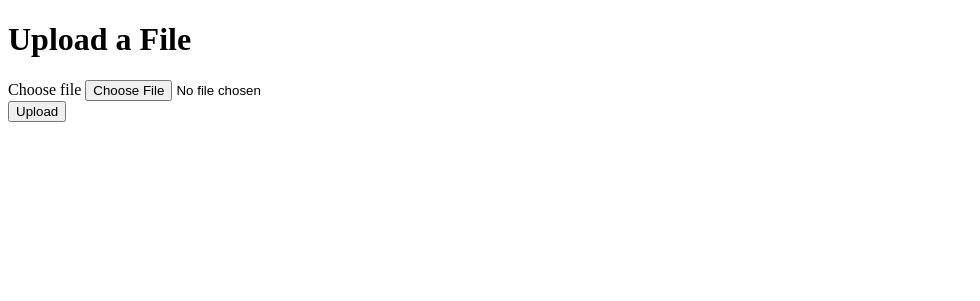
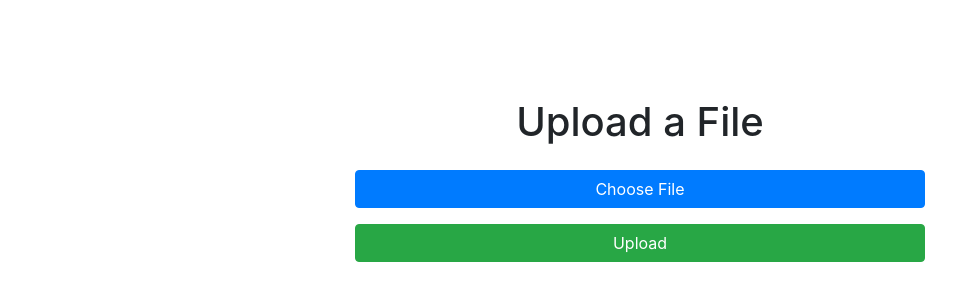
Before and after one commit to vimalhari/vimalhari, a Flask app: page / in a window 1280 px wide. Shown: the top 301 px of the page, without its empty margins (0-980 px from the left). Run offline with Flask 3, Linux system fonts and the light colour scheme; some libraries are stand-ins or nearby versions.

Commit message:
form templates

```diff
--- a/templates/upload.html
+++ b/templates/upload.html
@@ -4,17 +4,46 @@
     <meta charset="utf-8">
     <meta name="viewport" content="width=device-width, initial-scale=1, shrink-to-fit=no">
     <title>File Upload</title>
+    <link rel="stylesheet" href="https://maxcdn.bootstrapcdn.com/bootstrap/4.0.0/css/bootstrap.min.css">
+    <style>
+      body {
+        padding-top: 50px;
+      }
+      .container {
+        max-width: 600px;
+      }
+      .alert {
+        margin-top: 20px;
+      }
+    </style>
   </head>
   <body>
     <div class="container">
-      <h1 class="mt-5">Upload a File</h1>
-      <form method="post" action="/upload" enctype="multipart/form-data">
+      <h1 class="mt-5 text-center">Upload a File</h1>
+      {% with messages = get_flashed_messages() %}
+        {% if messages %}
+          <div class="alert alert-info" role="alert">
+            {{ messages[0] }}
+          </div>
+        {% endif %}
+      {% endwith %}
+      <form method="post" action="/upload" enctype="multipart/form-data" class="mt-4">
         <div class="form-group">
-          <label for="file">Choose file</label>
-          <input type="file" id="file" name="file" class="form-control-file">
+          <label for="file" class="btn btn-primary btn-block">Choose File</label>
+          <input type="file" id="file" name="file" class="form-control-file d-none">
         </div>
-        <button type="submit" class="btn btn-primary">Upload</button>
+        <button type="submit" class="btn btn-success btn-block">Upload</button>
       </form>
     </div>
+    <script src="https://code.jquery.com/jquery-3.2.1.slim.min.js"></script>
+    <script src="https://cdnjs.cloudflare.com/ajax/libs/popper.js/1.11.0/umd/popper.min.js"></script>
+    <script src="https://maxcdn.bootstrapcdn.com/bootstrap/4.0.0/js/bootstrap.min.js"></script>
+    <script>
+      document.querySelector('#file').addEventListener('change', function(){
+        let fileName = this.files[0].name;
+        let label = document.querySelector('label[for="file"]');
+        label.textContent = fileName;
+      });
+    </script>
   </body>
 </html>
```
Also changed, not shown: uploads/2.png (added), uploads/crizazelogo.png (added).
